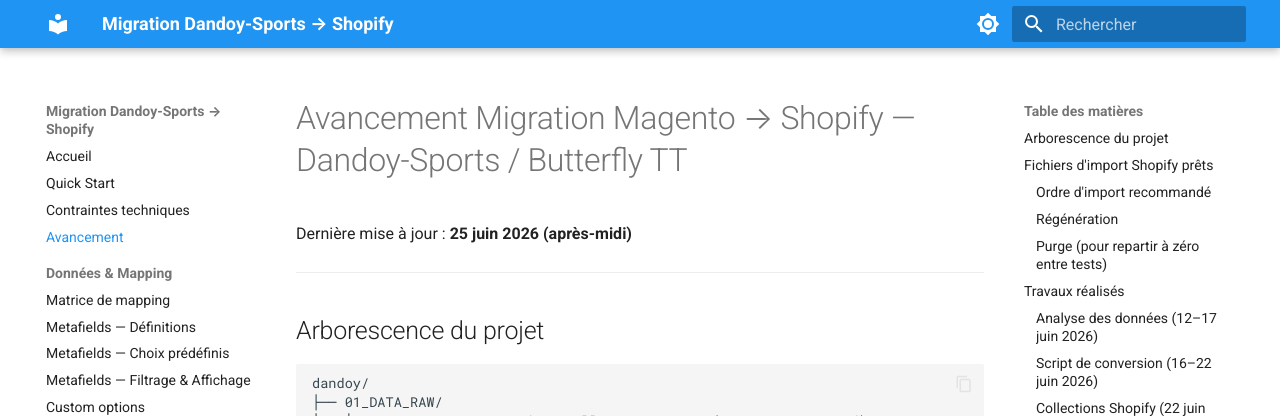
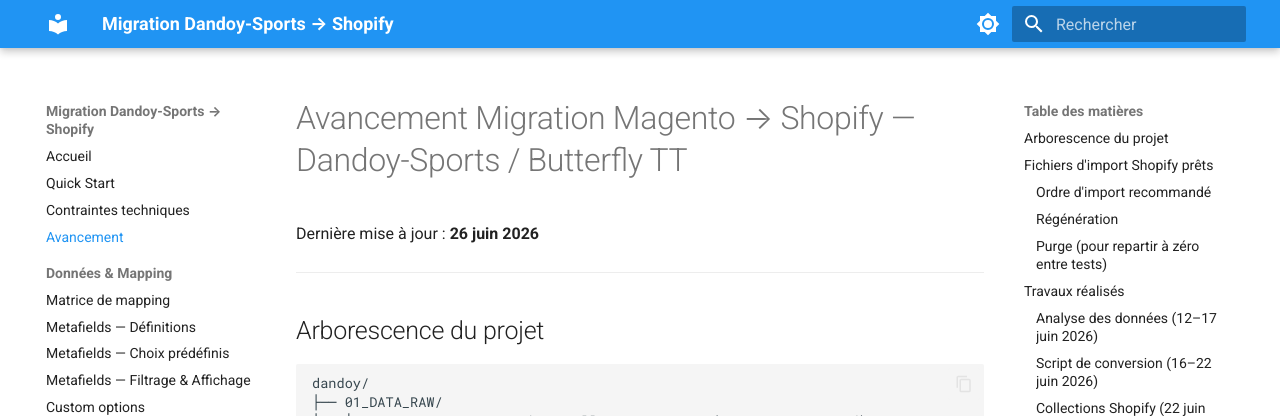
Before and after one commit to Webdigitales/dandoy-migration-2026, an MkDocs documentation site: the page built from 05_DOCS/avancement.md, in a window 1280 px wide and 900 px high. Shown: the top 416 px of the window. Built offline with MkDocs 1.6.1 and Material for MkDocs 9.7.7, drawn with Linux system fonts in a browser that asks for light colours.

```diff
--- a/05_DOCS/avancement.md
+++ b/05_DOCS/avancement.md
@@ -1,6 +1,6 @@
 # Avancement Migration Magento → Shopify — Dandoy-Sports / Butterfly TT
 
-Dernière mise à jour : **25 juin 2026 (après-midi)**
+Dernière mise à jour : **26 juin 2026**
 
 ---
 
```
